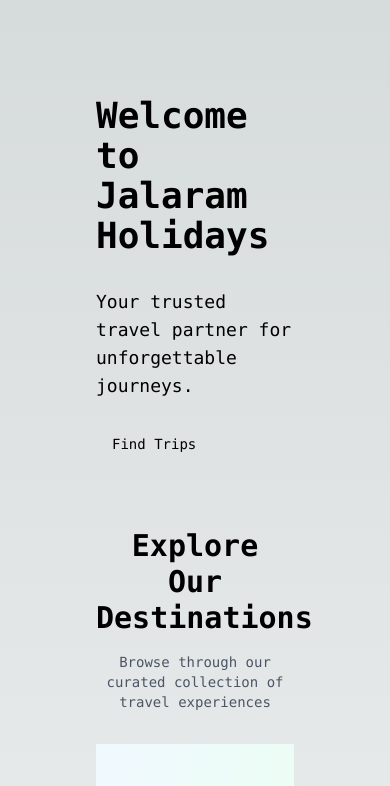
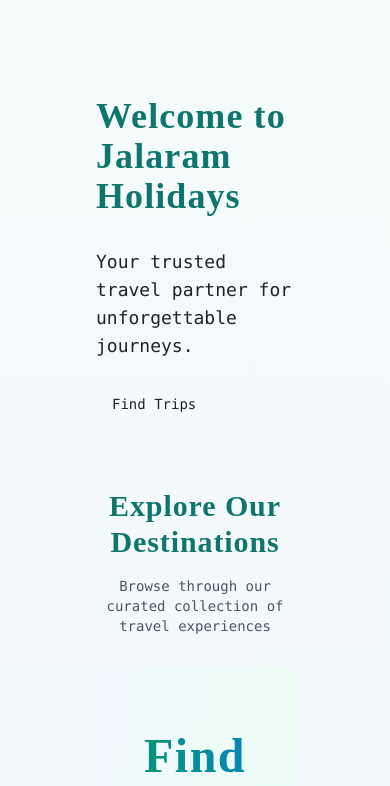
Before and after one commit to TechnicalBhavarth/jalaram-holidays, a Next.js app: page / in a window 390 px wide. Shown: the top 786 px of the page. Built offline with nearby package versions, Linux system fonts and the light colour scheme.

Commit message:
style: add fonts & global palette

```diff
--- a/app/globals.css
+++ b/app/globals.css
@@ -1,33 +1,54 @@
+/* app/globals.css */
+
 @tailwind base;
 @tailwind components;
 @tailwind utilities;
 
 :root {
-  --foreground-rgb: 0, 0, 0;
-  --background-start-rgb: 214, 219, 220;
-  --background-end-rgb: 255, 255, 255;
+  --brand-emerald: #0f766e;
+  --accent-sky: #0ea5e9;
+  --accent-coral: #fb7185;
+  --bg-soft: linear-gradient(180deg, rgba(245,250,250,1), rgba(240,249,255,1));
+  --font-inter: 'Inter', sans-serif;
+  --font-playfair: 'Playfair Display', serif;
 }
 
-@media (prefers-color-scheme: dark) {
-  :root {
-    --foreground-rgb: 255, 255, 255;
-    --background-start-rgb: 0, 0, 0;
-    --background-end-rgb: 0, 0, 0;
-  }
+h1, h2, h3 {
+  font-family: var(--font-playfair), serif;
+  letter-spacing: 0.03em;
+  color: var(--brand-emerald);
+  margin: 0;
+}
+
+h1 {
+  font-size: 3rem;
+  font-weight: 700;
+  line-height: 1.1;
+}
+
+h2 {
+  font-size: 2.4rem;
+  font-weight: 700;
+  line-height: 1.15;
 }
 
 body {
-  color: rgb(var(--foreground-rgb));
-  background: linear-gradient(
-      to bottom,
-      transparent,
-      rgb(var(--background-end-rgb))
-    )
-    rgb(var(--background-start-rgb));
+  font-family: var(--font-inter), sans-serif;
+  background: var(--bg-soft);
+  color: #212226;
+  -webkit-font-smoothing: antialiased;
+  -moz-osx-font-smoothing: grayscale;
 }
 
-@layer utilities {
-  .text-balance {
-    text-wrap: balance;
-  }
+@media (max-width: 768px) {
+  h1 { font-size: 2.1rem; }
+  h2 { font-size: 1.6rem; }
 }
+
+.container {
+  max-width: 1200px;
+  margin-left: auto;
+  margin-right: auto;
+  padding-left: 1rem;
+  padding-right: 1rem;
+}
```
